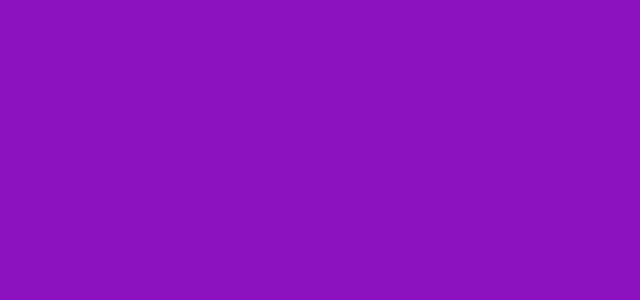
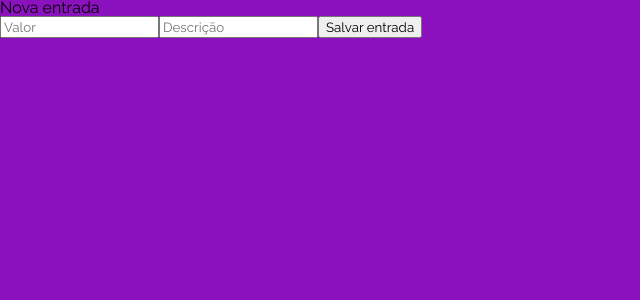
Before and after one commit to Josana-Kla/projeto13-mywallet-front, a React (Create React App) app: page /cash-in in a window 1280 px wide. Before the commit this address had no page. Shown: the top 300 px of the page, without its empty margins (0-640 px from the left). Built offline with nearby package versions, Linux system fonts and the light colour scheme; a web font is replaced by a local one.

Commit message:
feat: initialized component cash in and cash out

```diff
--- a/src/App.js
+++ b/src/App.js
@@ -2,11 +2,12 @@ import { BrowserRouter, Route, Routes } from "react-router-dom";
 
 import { GlobalStyle } from "./assets/css/GlobalStyle";
 
+import PrivatePage from "./routes/private-page/PrivatePage";
 import SignIn from "./pages/sign-in/SignIn";
 import SignUp from "./pages/sign-up/SignUp";
 import Home from "./pages/home/Home";
-
-import PrivatePage from "./routes/private-page/PrivatePage";
+import CashIn from "./pages/cash-in/CashIn";
+import CashOut from "./pages/cash-out/CashOut";
 
 
 export default function App() {
@@ -25,7 +26,20 @@ export default function App() {
                         <Home />
                     </PrivatePage>
                 } />
-
+                <Route
+                path="/cash-in"
+                element={
+                    <PrivatePage>
+                        <CashIn />
+                    </PrivatePage>
+                } />
+                <Route
+                path="/cash-out"
+                element={
+                    <PrivatePage>
+                        <CashOut />
+                    </PrivatePage>
+                } />
             </Routes>
         </BrowserRouter>
     )
--- /dev/null
+++ b/src/components/cashin-cashout/CashInCashOut.js
@@ -0,0 +1,13 @@
+import { useState } from "react";
+
+export default function CashInCashOut() {
+    const [ value, setValue ] = useState();
+    const [ description, setDescription ] = useState("");
+
+    return (
+        <>
+            <input type="number" value={value} onChange={e => setValue(e.target.value)} placeholder="Valor" min="0" pattern="^R\$([1-9]\d{0,2}((\.\d{3})*|\d*))(\,\d{2})?$" required />
+            <input type="text" value={description} onChange={e => setDescription(e.target.value)} placeholder="Descrição" pattern=".{2,}" title="Dois ou mais caracteres" required />
+        </>
+    )
+}
--- a/src/pages/LoginStyle.js
+++ b/src/pages/LoginStyle.js
@@ -2,11 +2,13 @@ import styled from "styled-components";
 
 const Background = styled.div`
     height: 100vh;
+
+    display: flex;
+    justify-content: center;
+    align-items: center;
 `
 
 const Content = styled.div`
-    padding-top: 68px;
-
     display: flex;
     flex-direction: column;
     align-items: center;
--- /dev/null
+++ b/src/pages/cash-in/CashIn.js
@@ -0,0 +1,11 @@
+import CashInCashOut from "../../components/cashin-cashout/CashInCashOut";
+
+export default function CashIn() {
+    return (
+        <div>
+            <h1>Nova entrada</h1>
+            <CashInCashOut />
+            <button>Salvar entrada</button>
+        </div>
+    )
+}
--- /dev/null
+++ b/src/pages/cash-out/CashOut.js
@@ -0,0 +1,11 @@
+import CashInCashOut from "../../components/cashin-cashout/CashInCashOut";
+
+export default function CashOut() {
+    return (
+        <div>
+            <h1>Nova saída</h1>
+            <CashInCashOut />
+            <button>Salvar saída</button>
+        </div>
+    )
+}
--- a/src/pages/home/Home.js
+++ b/src/pages/home/Home.js
@@ -1,4 +1,6 @@
 import { RiLogoutBoxRLine } from "react-icons/ri";
+import { IoMdAddCircleOutline, IoMdRemoveCircleOutline } from "react-icons/io";
+import { Link } from "react-router-dom";
 
 export default function Home() {
     return (
@@ -12,6 +14,22 @@ export default function Home() {
                 //TODO: Se a quantidade de coisas dentro de histórico maior que 0
                 { 1===1 ? <TransactionsHistory /> : (<p>Não há registros de entrada ou saída</p>)}
             </div>
+
+            <span>
+                <Link to="/cash-in">
+                    <button>
+                        <IoMdAddCircleOutline />
+                        <h2>Nova entrada</h2>
+                    </button>
+                </Link>
+
+                <Link to="/cash-out">
+                    <button>
+                        <IoMdRemoveCircleOutline />
+                        <h2>Nova saída</h2>
+                    </button>
+                </Link>
+            </span>
         </div>
     )
 }
```
